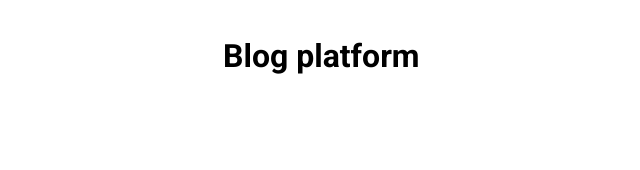
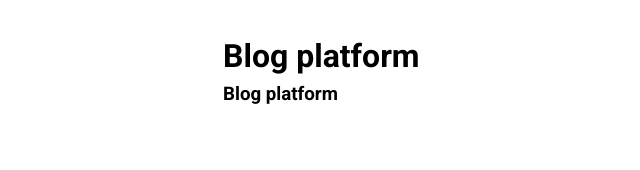
Before and after one commit to VladislavOstudin/Blog_platform, a React (Vite) app: page / in a window 1280 px wide. Shown: the top 170 px of the page, without its empty margins (8-648 px from the left). Built offline with nearby package versions, Linux system fonts and the light colour scheme.

Commit message:
test husky

```diff
--- a/package.json
+++ b/package.json
@@ -22,7 +22,6 @@
     "eslint-plugin-html": "^8.1.2",
     "eslint-plugin-import": "^2.31.0",
     "eslint-plugin-jsx-a11y": "^6.7.1",
-    "eslint-plugin-prettier": "^5.2.6",
     "eslint-plugin-react": "^7.37.1",
     "lint-staged": "^15.5.1",
     "lodash": "^4.17.21",
@@ -34,9 +33,12 @@
     "vitest": "^3.1.2"
   },
   "devDependencies": {
+    "@babel/eslint-parser": "^7.27.1",
+    "@babel/preset-react": "^7.27.1",
     "@eslint/js": "^9.22.0",
     "@vitejs/plugin-react-swc": "^3.8.0",
     "eslint": "^8.57.0",
+    "eslint-plugin-prettier": "^5.2.6",
     "eslint-plugin-react-hooks": "^4.6.2",
     "eslint-plugin-react-refresh": "^0.4.19",
     "globals": "^16.0.0",
--- a/src/components/App/App.jsx
+++ b/src/components/App/App.jsx
@@ -4,6 +4,7 @@ export default function App() {
   return (
     <main>
       <h1>Blog platform</h1>
+      <h3>Blog platform</h3>
     </main>
   )
 }
```
Also changed, not shown: 1 other file (tests, documents, lock files or other folders).
